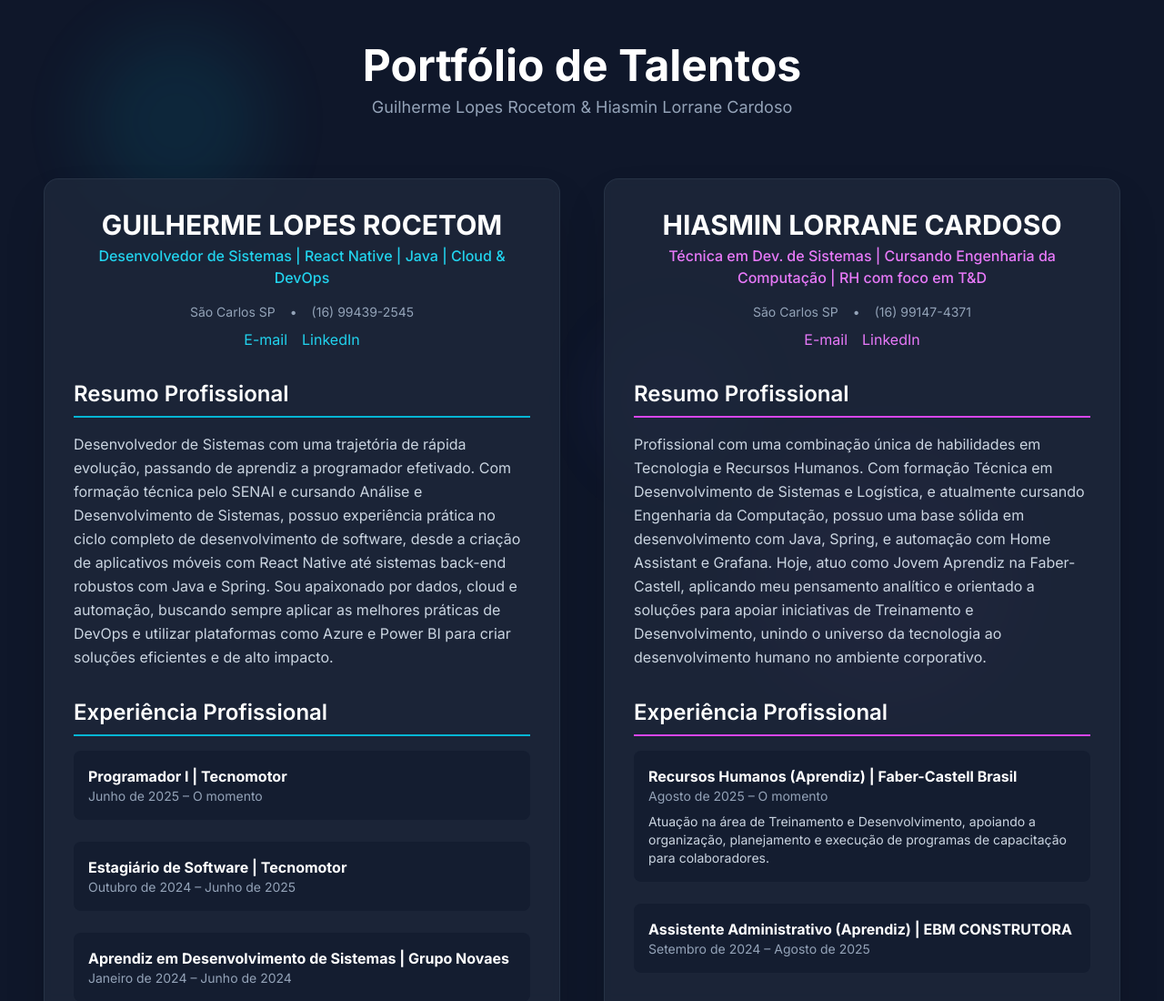
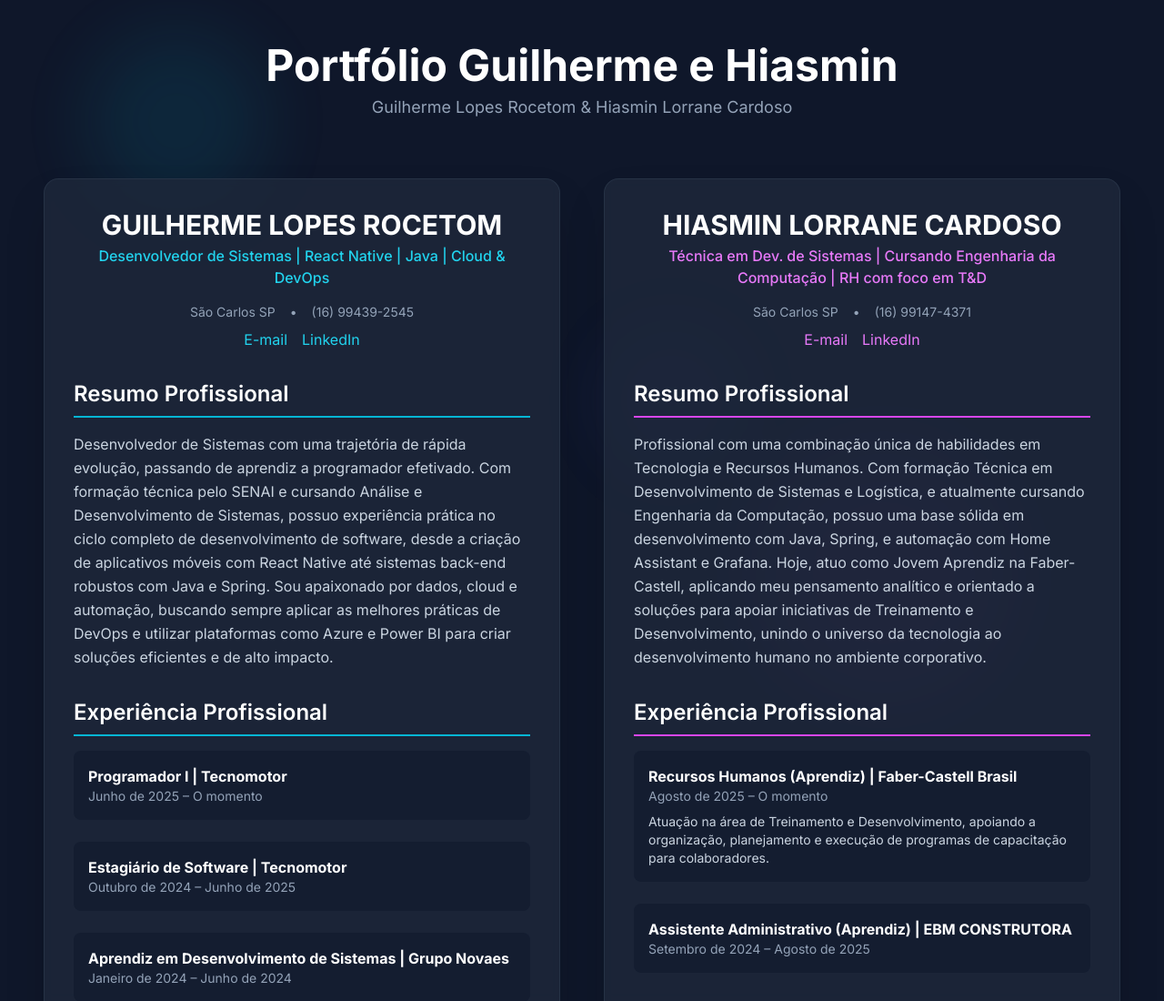
Before and after one commit to encontre-tecnologia/portifolio, a plain HTML site: page portifolio Gui e MIN/index.html in a window 1280 px wide. Shown: the top 1100 px of the page at 91% size. Drawn offline with nearby package versions, Linux system fonts and the light colour scheme.

Commit message:
Update index.html

```diff
--- a/portifolio Gui e MIN/index.html
+++ b/portifolio Gui e MIN/index.html
@@ -88,7 +88,7 @@
 
         <!-- Cabeçalho da página -->
         <header class="text-center mb-16">
-            <h1 class="text-4xl md:text-5xl font-bold text-white mb-2">Portfólio de Talentos</h1>
+            <h1 class="text-4xl md:text-5xl font-bold text-white mb-2">Portfólio Guilherme e Hiasmin</h1>
             <p class="text-lg text-slate-400">Guilherme Lopes Rocetom & Hiasmin Lorrane Cardoso</p>
         </header>
 
```
